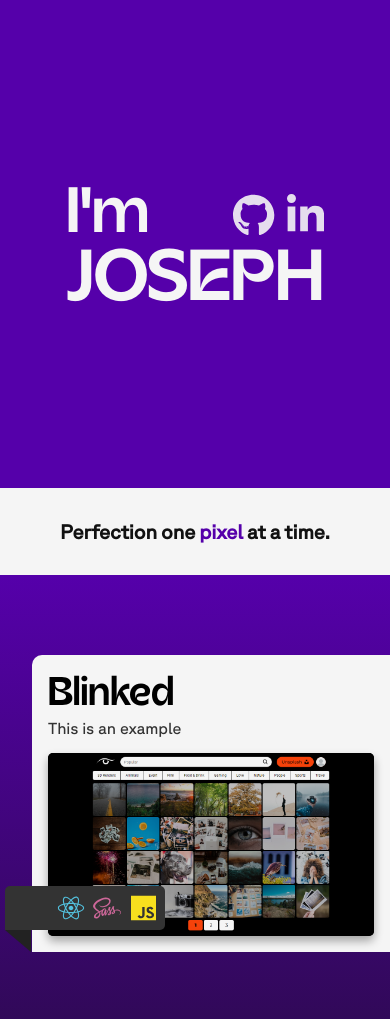
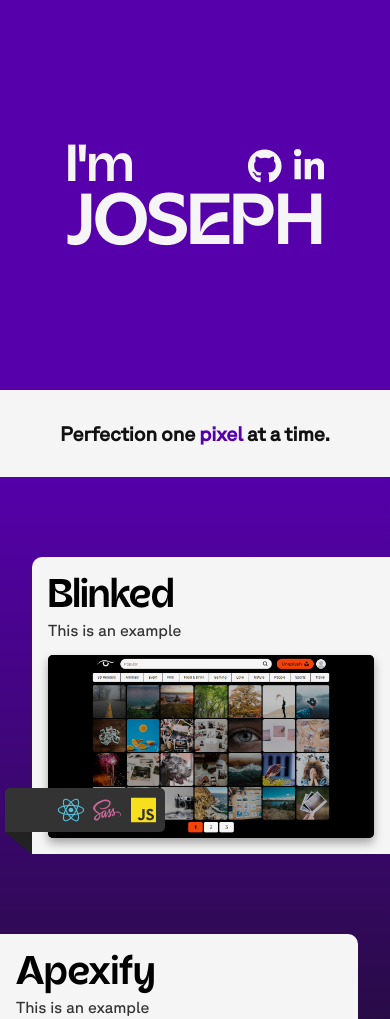
Before and after one commit to jquirozz/Portfolio, an Astro site: page / in a window 390 px wide. Shown: the top 1019 px of the page. Built offline with nearby package versions, Linux system fonts and the light colour scheme; Astro itself is replaced by a stand-in of ours.

Commit message:
Header size on mobile + icons on hover

```diff
--- a/src/components/Landing.astro
+++ b/src/components/Landing.astro
@@ -33,7 +33,7 @@ import Link from "../components/utils/Link.astro";
     place-items: center;
 
     width: 100%;
-    aspect-ratio: 0.8;
+    aspect-ratio: 1;
 
     max-height: 100svh;
 
@@ -60,12 +60,12 @@ import Link from "../components/utils/Link.astro";
     height: calc(var(--headerSize) / 1.5);
 
     transition: filter 100ms ease-in-out;
-    filter: opacity(0.9);
+    filter: opacity(1);
 
     fill: #f5f5f5;
   }
   .name header aside svg:hover {
-    filter: opacity(1);
+    filter: opacity(0.75);
   }
   .name h1 {
     --nameSize: 11rem;
@@ -80,7 +80,7 @@ import Link from "../components/utils/Link.astro";
   }
   @media (max-width: 600px) {
     .name header {
-      --headerSize: 5rem;
+      --headerSize: 4rem;
     }
     .name h1 {
       --nameSize: 6rem;
@@ -88,7 +88,7 @@ import Link from "../components/utils/Link.astro";
   }
   @media (max-width: 400px) {
     .name header {
-      --headerSize: 4rem;
+      --headerSize: 3.25rem;
     }
     .name h1 {
       --nameSize: 4.5rem;
```
